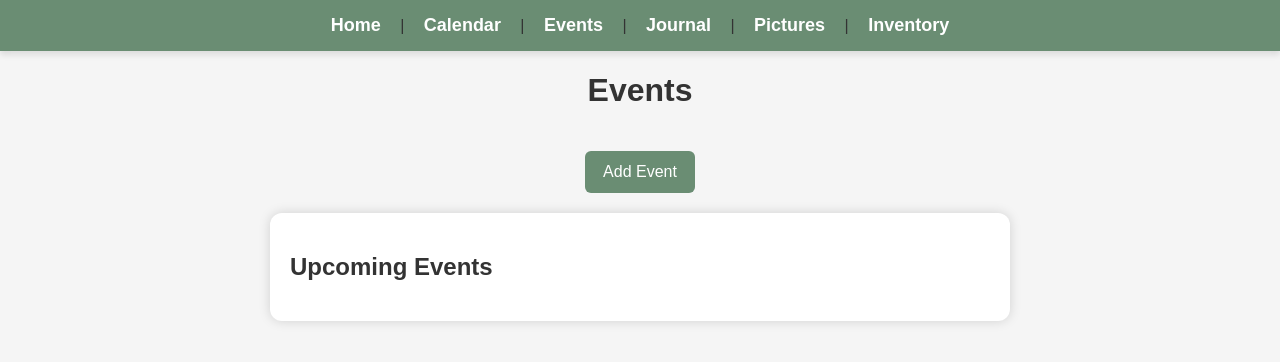
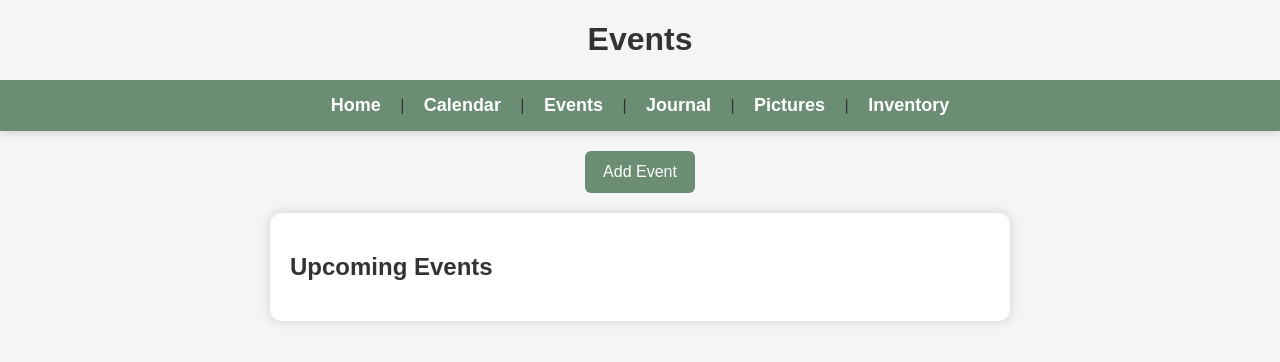
Before and after one commit to BethanyRau-consulting/cabin-calendar-3, a plain HTML site: page events.html in a window 1280 px wide. Drawn offline with Linux system fonts and the light colour scheme; no server answers.

Commit message:
Update events.html

```diff
--- a/events.html
+++ b/events.html
@@ -1,13 +1,19 @@
 <!DOCTYPE html>
 <html lang="en">
 <head>
+    <!-- Metadata and page configuration -->
     <meta charset="UTF-8">
+    <meta name="viewport" content="width=device-width, initial-scale=1.0">
     <title>Events</title>
+
+    <!-- Link to external CSS file -->
     <link rel="stylesheet" href="style.css">
 </head>
 <body>
+    <!-- Page Title -->
+    <h1>Events</h1>
 
-<!-- === Navigation === -->
+    <!-- Navigation menu linking to other site sections -->
     <nav>
         <a href="index.html">Home</a> |
         <a href="calendar.html">Calendar</a> |
@@ -15,12 +21,7 @@
         <a href="journal.html">Journal</a> |
         <a href="photos.html">Pictures</a> |
         <a href="inventory.html">Inventory</a>
-
     </nav>
-
-<div class="header">
-    <h1>Events</h1>
-</div>
 
 <!-- Add Event Button -->
 <div style="text-align:center; margin: 20px;">
```
Lines whose indentation alone changed are shown as unchanged.
